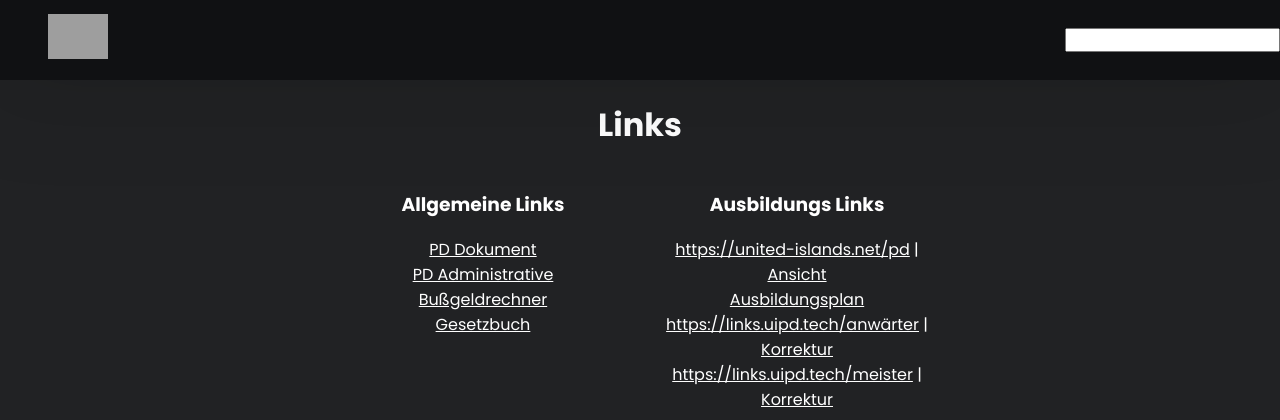
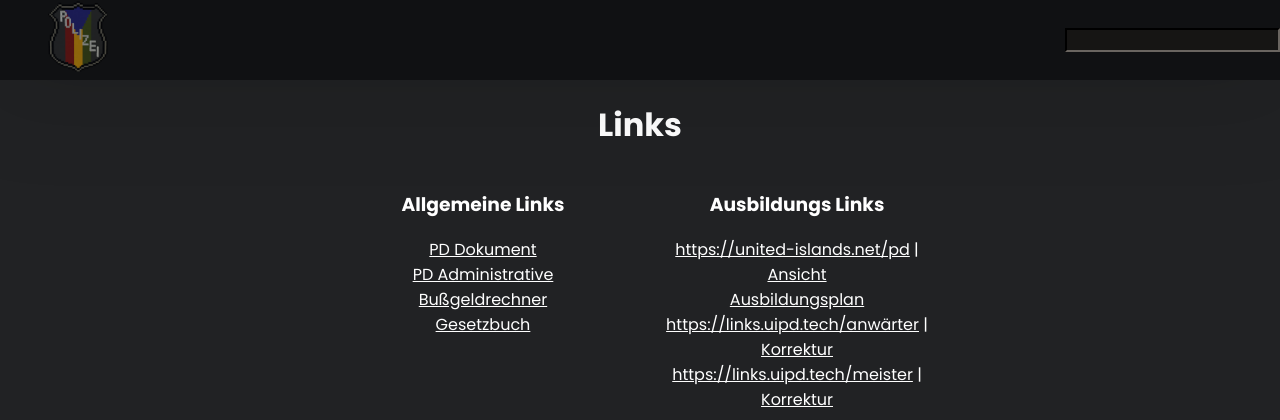
Before and after one commit to United-Islands-Police-Department/united-islands-police-department.github.io, a PHP site: page / in a window 1280 px wide. Shown: the top 420 px of the page. Run offline with PHP 8.4, Linux system fonts and the light colour scheme; grey boxes are pictures that could not be loaded.

Commit message:
well yes

```diff
--- a/aktenrechner/index.html
+++ b/aktenrechner/index.html
@@ -12,7 +12,7 @@
 <body>
     <div class="hero-container">
         <div class="hero-logo">
-            <a href="../"><img class="hero-logo-img" src="../pdbanneridk.png"></a>
+            <a href="../"><img class="hero-logo-img" src="../idk.png"></a>
         </div>
     </div>
     <h1 id="linkcontainerh">Aktenersteller</h1>
--- a/css/index.css
+++ b/css/index.css
@@ -165,3 +165,8 @@ input {
     color: white;
     cursor: pointer;
 }
+
+#unlocker {
+    background-color: #161514;
+    border-color: #161514;
+}
```
Also changed, not shown: download.jpg (deleted), idk.png (renamed from pdbanneridk.png), logo_small.png (deleted).
